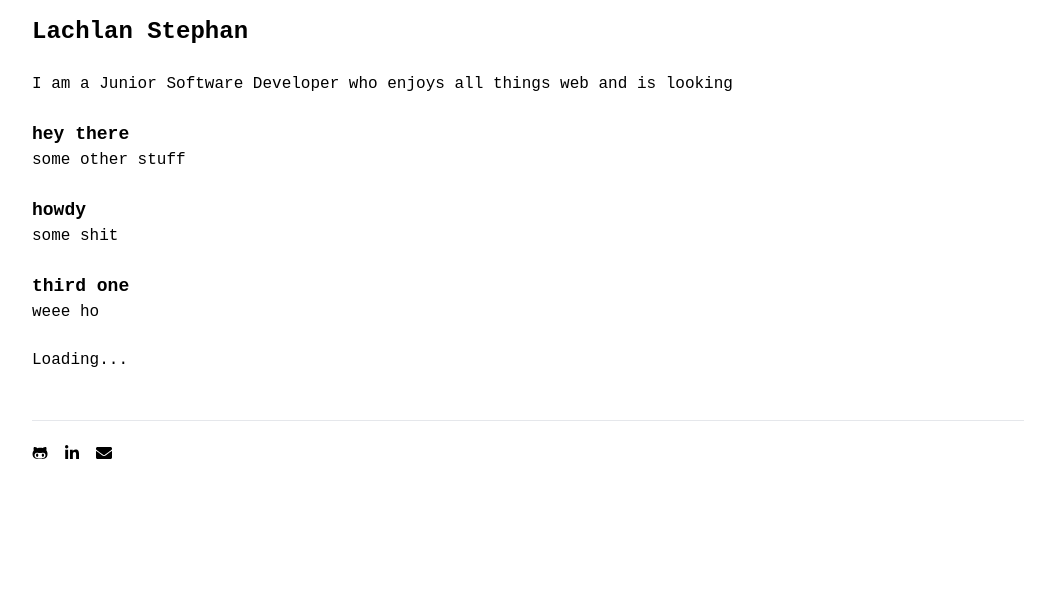
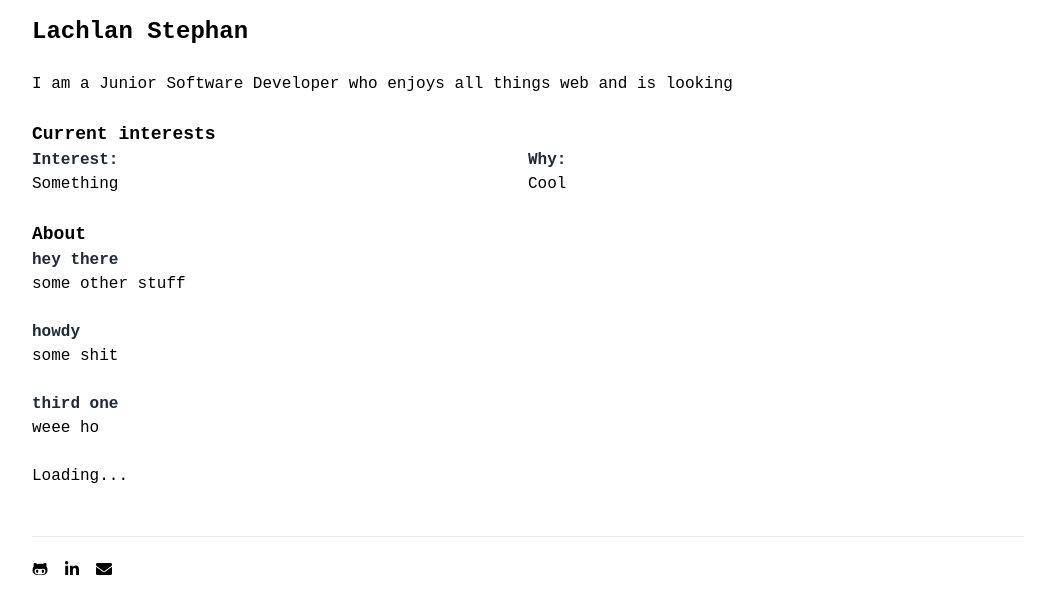
Before and after one commit to LachlanStephan/mysite, a Next.js app: page / in a window 1280 px wide. Shown: the top 614 px of the page, without its empty margins (112-1167 px from the left). Built offline with nearby package versions, Linux system fonts and the light colour scheme; no server answers.

Commit message:
interests section added - need to do some tailwind config

```diff
--- a/components/commitBoard.tsx
+++ b/components/commitBoard.tsx
@@ -53,7 +53,7 @@ export const CommitBoard: FC<Props> = (Props) => {
 
   return (
     <>
-      <h1 className="font-bold">Github: Last 30 days</h1>
+      <h1 className="text-lg font-bold">Github: Last 30 days</h1>
       <br />
       <div className="grid gap-1 grid-flow-col grid-cols-auto grid-rows-6 h-auto w-auto">
         {board.map((v: any, i: number) => {
--- /dev/null
+++ b/components/interests.tsx
@@ -0,0 +1,21 @@
+import { FC } from "react";
+
+interface Props {
+  title: string;
+  intrest: string;
+}
+
+export const Interests: FC<Props> = (Props) => {
+  return (
+    <>
+      <h2 className="text-lg font-bold">{Props.title}</h2>
+      <div className="grid grid-cols-2 grid-rows-auto">
+        <div className="text-gray-800 font-bold">Interest:</div>
+        <div className="text-gray-800 font-bold">Why:</div>
+        <div>{Props.intrest}</div>
+        <div>Cool</div>
+      </div>
+      <br />
+    </>
+  );
+};
--- a/components/texts.tsx
+++ b/components/texts.tsx
@@ -8,7 +8,7 @@ interface Props {
 export const Texts: FC<Props> = (Props) => {
   return (
     <>
-      <h1 className="text-lg font-bold">{Props.title}</h1>
+      <h2 className="text-gray-800 font-bold">{Props.title}</h2>
       <p>{Props.text}</p>
       <br />
     </>
--- a/pages/index.tsx
+++ b/pages/index.tsx
@@ -4,6 +4,7 @@ import { Footer } from "../components/footer";
 import { Texts } from "../components/texts";
 import { textContent } from "../components/textsContent";
 import { CommitChart } from "../components/commitChart";
+import { Interests } from "../components/interests";
 
 interface textStuff {
   title: string;
@@ -24,6 +25,8 @@ const Home: NextPage = () => {
           name="Lachlan Stephan"
           desc="I am a Junior Software Developer who enjoys all things web and is looking "
         />
+        <Interests title="Current interests" intrest="Something" />
+        <h2 className="text-lg font-bold">About</h2>
         {textsList}
         <CommitChart />
         <Footer />
```
Lines whose indentation alone changed are shown as unchanged.
